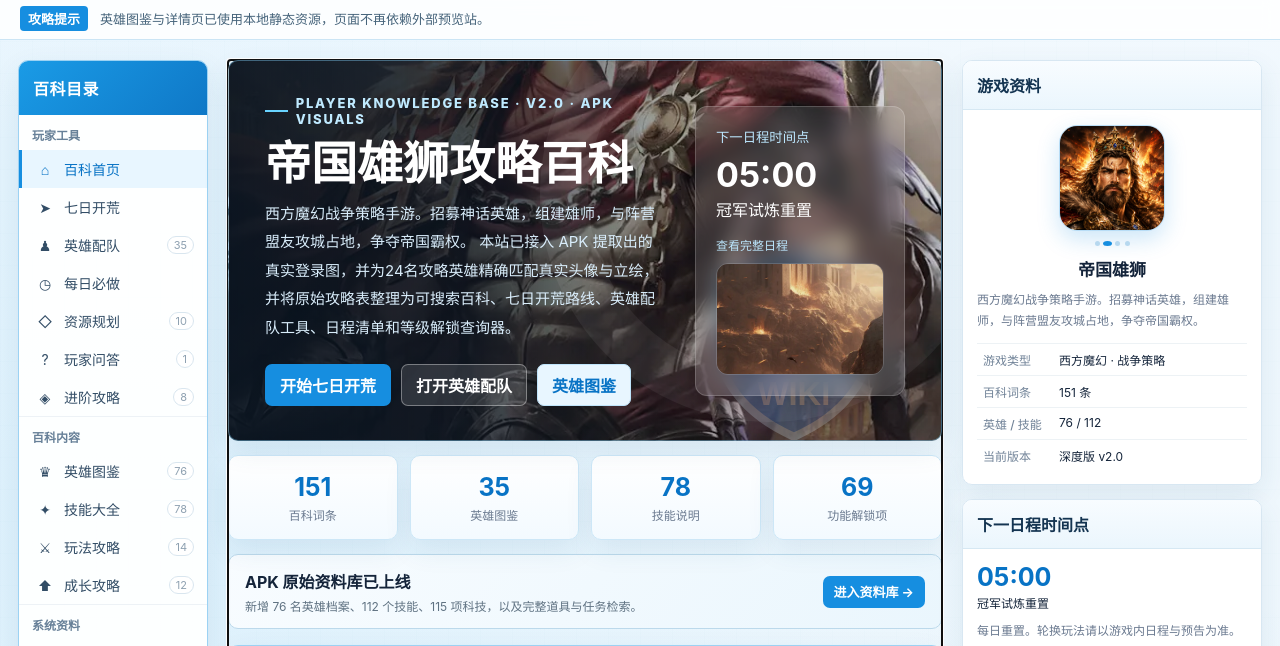
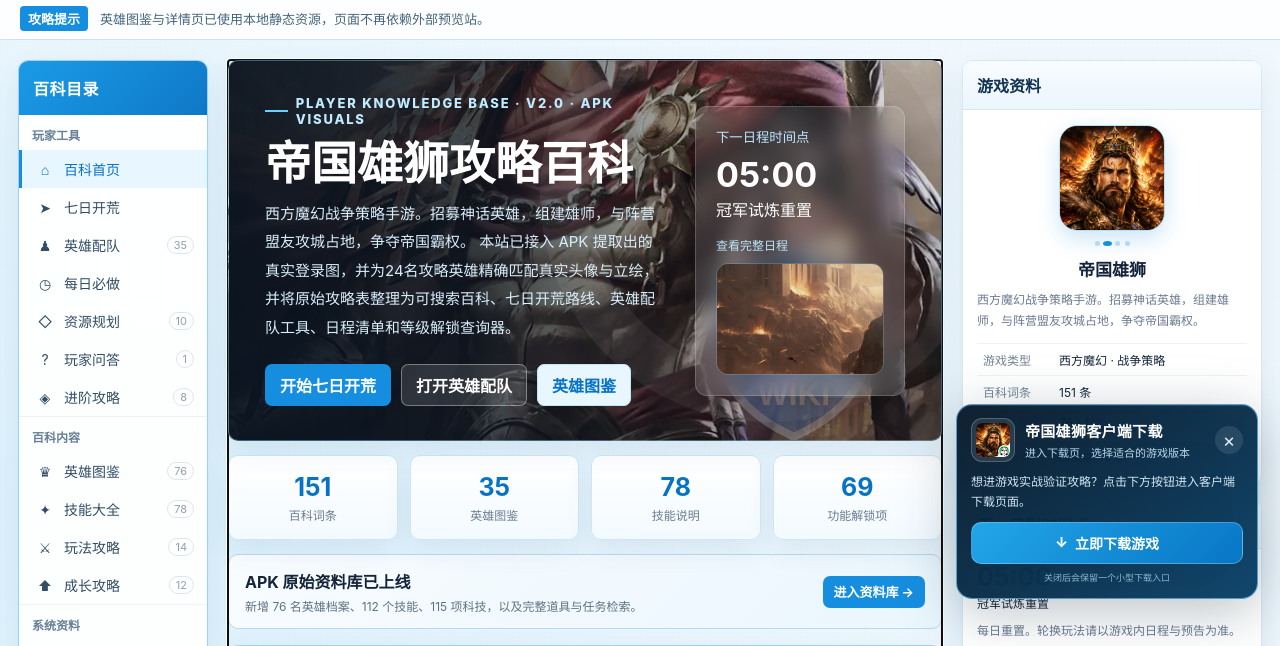
Before and after one commit to wangmiao033/dgxs20260722, a plain HTML site: page index.html in a window 1280 px wide. Shown: the part 119-765 px from the top of the page. Drawn offline with Linux system fonts and the light colour scheme.

Commit message:
feat: publish floating download widget

```diff
--- a/index.html
+++ b/index.html
@@ -2804,5 +2804,6 @@ function aboutPage() {
   <script src="/advanced-guide.js?v=20260723-v10"></script>
   <script src="/shop-guide.js?v=20260723-v10"></script>
   <script src="/home-hero-patch.js?v=20260723-v11"></script>
+  <script src="/floating-download.js?v=20260803-v1"></script>
 </body>
 </html>
```
